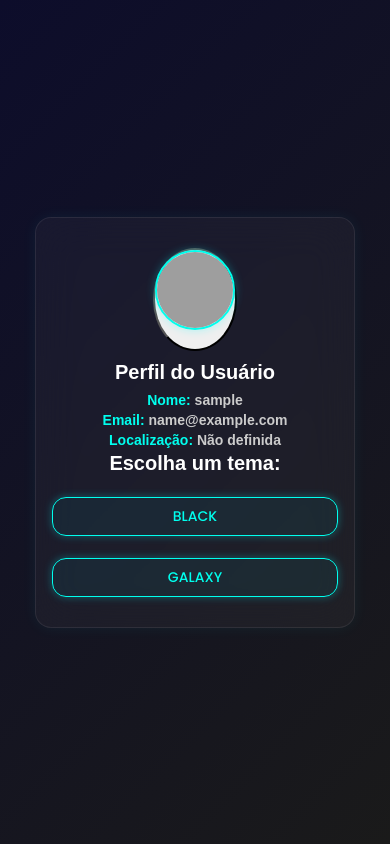
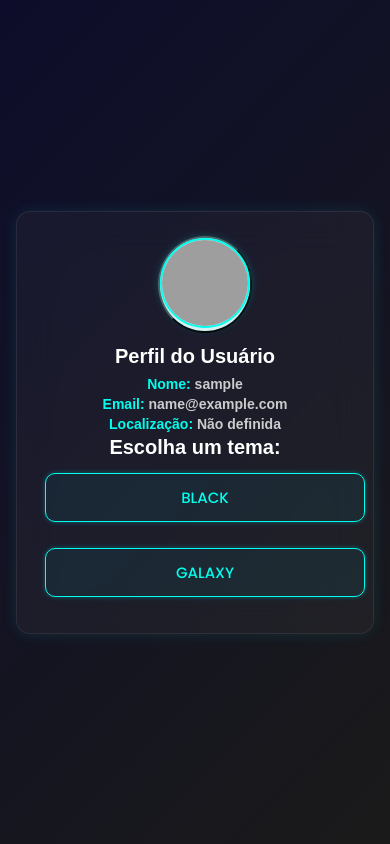
Before and after one commit to miguel02714/neurabot, a Flask app: page /perfil in a window 390 px wide. Run offline with Flask 3, Linux system fonts and the light colour scheme; the visitor is signed in with stand-in values (Sample User, id 1); grey boxes are pictures that could not be loaded.

Commit message:
Add files via upload

```diff
--- a/templates/404.html
+++ b/templates/404.html
@@ -3,7 +3,8 @@
 <head>
     <meta charset="UTF-8">
     <meta name="viewport" content="width=device-width, initial-scale=1.0">
-    <title>PAGINA NÃO EXISTENTE</title>
+    <title>NEURA BOT</title>
+    <link rel="shortcut icon" href="NEURA BOT (3).png" type="image/x-icon">
     <style>
         * {
     margin: 0;
--- a/templates/chat1.html
+++ b/templates/chat1.html
@@ -3,7 +3,8 @@
 <head>
   <meta charset="UTF-8" />
   <meta name="viewport" content="width=device-width, initial-scale=1.0"/>
-  <title>Chat NeuraBot</title>
+  <title>NEURA BOT</title>
+  <link rel="shortcut icon" href="NEURA BOT (3).png" type="image/x-icon">
   <style>
 /* Corpo */
 body {
--- a/templates/fotos_perfil.html
+++ b/templates/fotos_perfil.html
@@ -3,7 +3,8 @@
 <head>
   <meta charset="UTF-8" />
   <meta name="viewport" content="width=device-width, initial-scale=1.0"/>
-  <title>Escolher Foto de Perfil</title>
+  <title>NEURA BOT</title>
+  <link rel="shortcut icon" href="NEURA BOT (3).png" type="image/x-icon">
   <style>
     * {
       margin: 0;
--- a/templates/inicio.html
+++ b/templates/inicio.html
@@ -4,6 +4,7 @@
   <meta charset="UTF-8" />
   <meta name="viewport" content="width=device-width, initial-scale=1.0"/>
   <title>NEURA BOT</title>
+  <link rel="shortcut icon" href="NEURA BOT (3).png" type="image/x-icon">
 
 <style>
 /*==============================
--- a/templates/login.html
+++ b/templates/login.html
@@ -4,6 +4,7 @@
   <meta charset="UTF-8" />
   <meta name="viewport" content="width=device-width, initial-scale=1, maximum-scale=1, user-scalable=no"/>
   <title>NEURA BOT</title>
+  <link rel="shortcut icon" href="NEURA BOT (3).png" type="image/x-icon">
   <style>
    @import url('https://fonts.googleapis.com/css2?family=Orbitron:wght@700&family=Roboto&display=swap');
 
--- a/templates/perfil.html
+++ b/templates/perfil.html
@@ -5,6 +5,7 @@
   <meta name="viewport" content="width=device-width, initial-scale=1.0" />
   <title>NEURA BOT</title>
   <link href="https://fonts.googleapis.com/css2?family=Poppins:wght@300;500;700&display=swap" rel="stylesheet" />
+  <link rel="shortcut icon" href="NEURA BOT (3).png" type="image/x-icon">
   <style>
  * {
   margin: 0;
@@ -159,22 +160,171 @@ h3 {
   }
 
 /* ======= ESTILOS PARA CELULARES ======= */
+body {
+  font-family: Arial, Helvetica, sans-serif;
+  font-weight: bold;
+  background: linear-gradient(135deg, #0d0d2b, #1a1a1a);
+  color: #fff;
+  min-height: 100vh;
+  display: flex;
+  justify-content: center;
+  align-items: center;
+  padding: 20px;
+}
+
+.profile-card {
+  background: rgba(255, 255, 255, 0.04);
+  backdrop-filter: blur(20px);
+  -webkit-backdrop-filter: blur(20px);
+  border-radius: 20px;
+  border: 1px solid rgba(255, 255, 255, 0.08);
+  box-shadow: 0 0 30px rgba(0, 255, 255, 0.08);
+  padding: 35px 30px;
+  max-width: 380px;
+  width: 100%;
+  text-align: center;
+  animation: fadeIn 0.8s ease-in-out;
+}
+
+.profile-img-container {
+  display: flex;
+  align-items: center;
+  justify-content: center;
+  gap: 12px;
+  margin-bottom: 20px;
+}
+
+.profile-img {
+  width: 110px;
+  height: 110px;
+  border-radius: 50%;
+  object-fit: cover;
+  border: 2px solid #00ffee;
+  box-shadow: 0 0 10px rgba(0, 255, 255, 0.3);
+  transition: transform 0.3s ease;
+}
+
+.profile-img:hover {
+  transform: scale(1.05);
+}
+
+.irpagina {
+  background-color: rgba(0, 255, 255, 0.05);
+  border: 1px solid #00ffee;
+  color: #00ffee;
+  font-family: 'Poppins', sans-serif;
+  font-weight: 500;
+  cursor: pointer;
+  padding: 12px;
+  font-size: 20px;
+  border-radius: 50%;
+  transition: all 0.25s ease;
+  box-shadow: 0 0 5px rgba(0, 255, 255, 0.3);
+  display: flex;
+  align-items: center;
+  justify-content: center;
+  height: 48px;
+  width: 48px;
+}
+
+.irpagina:hover {
+  background-color: rgba(0, 255, 255, 0.12);
+  border-color: #00ccff;
+  box-shadow: 0 0 12px rgba(0, 255, 255, 0.6);
+}
+
+.profile-card h2 {
+  font-size: 24px;
+  font-weight: 600;
+  margin-bottom: 12px;
+  color: #ffffff;
+}
+
+.profile-card p {
+  font-size: 15px;
+  margin: 6px 0;
+  color: #ccc;
+}
+
+.profile-card strong {
+  color: #00ffee;
+}
+
+.edit-btn {
+  background-color: rgba(0, 255, 255, 0.05);
+  border: 1px solid #00ffee;
+  color: #00ffee;
+  font-family: 'Poppins', sans-serif;
+  font-weight: 500;
+  cursor: pointer;
+  padding: 10px 16px;
+  font-size: 16px;
+  border-radius: 14px;
+  margin-top: 16px;
+  min-width: 120px;
+  width: auto;
+  transition: all 0.25s ease;
+  box-shadow: 0 0 5px rgba(0, 255, 255, 0.3);
+}
+
+.edit-btn:hover {
+  background-color: rgba(0, 255, 255, 0.12);
+  border-color: #00ccff;
+  box-shadow: 0 0 12px rgba(0, 255, 255, 0.6);
+}
+
+form {
+  display: inline-block;
+  margin: 0 10px;
+}
+
+option {
+  background-color: #1b1b1b;
+  color: #fff;
+}
+
+@keyframes fadeIn {
+  from {
+    opacity: 0;
+    transform: translateY(40px);
+  }
+  to {
+    opacity: 1;
+    transform: translateY(0);
+  }
+}
+
+h3 {
+  font-family: Arial, Helvetica, sans-serif;
+  font-weight: bold;
+  font-size: 20px;
+}
+
+.botaoimagem {
+  border-radius: 50%;
+}
+
+/* ======= MEDIA QUERY PARA CELULARES ======= */
 @media (max-width: 500px) {
   body {
-    padding: 15px 12px;
+    padding: 16px;
     align-items: center;
   }
 
   .profile-card {
-    padding: 25px 20px;
-    max-width: 320px;
-    border-radius: 16px;
-    box-shadow: 0 0 20px rgba(0, 255, 255, 0.12);
+    padding: 24px 18px;
+    max-width: 100%;
+    width: 100%;
+    border-radius: 14px;
+    box-shadow: 0 0 15px rgba(0, 255, 255, 0.1);
   }
 
   .profile-img-container {
     flex-direction: column;
-    gap: 10px;
+    align-items: center;
+    justify-content: center;
+    gap: 12px;
+    margin-bottom: 20px;
   }
 
   .profile-img {
@@ -184,10 +334,10 @@ h3 {
   }
 
   .irpagina {
-    width: 100%;
-    border-radius: 10px;
-    font-size: 18px;
-    height: auto;
+    width: 48px;
+    height: 48px;
+    border-radius: 50%;
+    font-size: 20px;
   }
 
   .profile-card h2 {
@@ -201,118 +351,21 @@ h3 {
   }
 
   .edit-btn {
-    padding: 12px 0;
+    width: 100%;
+    padding: 12px;
     font-size: 15px;
-    width: 100%;
-    min-width: unset;
     margin-top: 14px;
-    border-radius: 12px;
+    border-radius: 10px;
   }
 
   form {
     width: 100%;
-    margin: 0 0 12px 0;
-    display: block;
-  }
-
-}
-
-/* ======= ESTILOS PARA CELULARES ======= */
-@media (max-width: 500px) {
-  body {
-    padding: 15px 12px;
-    align-items: center;
-  }
-
-  .profile-card {
-    padding: 25px 20px;
-    max-width: 320px;
-    border-radius: 16px;
-    box-shadow: 0 0 20px rgba(0, 255, 255, 0.12);
-  }
-
-  .profile-img {
-    width: 90px;
-    height: 90px;
-    margin-bottom: 16px;
-  }
-
-  .profile-card h2 {
-    font-size: 20px;
-    margin-bottom: 8px;
-  }
-
-  .profile-card p {
-    font-size: 14px;
-    margin: 4px 0;
-  }
-
-  .edit-btn {
-    padding: 12px 0;
-    font-size: 15px;
-    width: 100%;
-    min-width: unset;
-    margin-top: 14px;
-    border-radius: 12px;
-  }
-
-  form {
-    width: 100%;
-    margin: 0 0 12px 0;
+    margin-bottom: 12px;
     display: block;
   }
 }
-h3{
-    font-family: Arial, Helvetica, sans-serif;
-    font-weight: bold;
-    font-size: 20px;
-  }
-/* ======= ESTILOS PARA DESKTOP ======= */
-@media (max-width: 500px) {
-  body {
-    padding: 10px 12px;
-    align-items: center; /* centraliza no celular */
-  }
-
-  .profile-card {
-    padding: 20px 16px;
-    max-width: 320px; /* largura menor para celular */
-    border-radius: 16px;
-    box-shadow: 0 0 15px rgba(0, 255, 255, 0.06);
-  }
-
-  .profile-img {
-    width: 80px;
-    height: 80px;
-    margin-bottom: 16px;
-  }
-
-  .profile-card h2 {
-    font-size: 20px;
-  }
-
-  .profile-card p {
-    font-size: 14px;
-  }
-
-  .edit-btn {
-    padding: 8px 12px;
-    font-size: 14px;
-    width: 100%; /* botão ocupa largura total para toque fácil */
-    min-width: unset;
-    margin-top: 12px;
-    border-radius: 14px;
-    box-shadow: 0 0 8px rgba(0, 255, 255, 0.3);
-  }
-
-  form {
-    display: block;
-    margin: 10px 0;
-    width: 100%; /* formulário ocupa toda largura */
-   }
 
 
-}
 
 </style>
 
--- a/templates/registrar.html
+++ b/templates/registrar.html
@@ -4,6 +4,7 @@
   <meta charset="UTF-8" />
   <meta name="viewport" content="width=device-width, initial-scale=1, maximum-scale=1, user-scalable=no"/>
   <title>NEURA BOT</title>
+  <link rel="shortcut icon" href="NEURA BOT (3).png" type="image/x-icon">
   <style>
   @import url('https://fonts.googleapis.com/css2?family=Orbitron:wght@700&family=Roboto&display=swap');
 
```
Also changed, not shown: templates/chat.html (+12 -12 lines), templates/Logo Minimalista da NeuraBot (4).png (added), templates/NEURA BOT (3).png (added).
